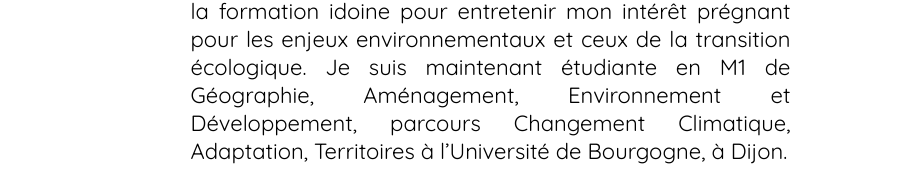
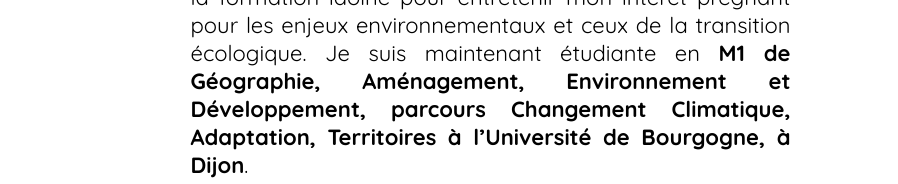
Before and after one commit to AlexMantoux/EdenMantoux, a plain HTML site: page index.html in a window 1280 px wide. Shown: the part 1206-1390 px from the top of the page, 382-1280 px from the left. Drawn offline with nearby package versions, Linux system fonts and the light colour scheme.

Commit message:
Update index.html

```diff
--- a/index.html
+++ b/index.html
@@ -60,7 +60,7 @@
             <div class="presentationBlock">
                 <span>
                     <p>
-                        Après l’obtention d’un bac général spécialités Maths, Physique et HGGSP je me suis dirigée vers une <b>hypokhâgne BL</b> (Lettres et Sciences Sociales). Mon année de <b>khâgne en AL spécialité Histoire-Géographie</b> m’a fait redécouvrir la Géographie et a éveillé chez moi une appétence pour cette dernière qui n’a d’ailleurs eu de cesse de croître jusqu’alors. En effet, à l’issue de ces deux années de CPGE m’ayant permis de cultiver un champ de connaissances variées, je me suis naturellement orientée vers une <b>licence 3 de Géographie et Aménagement à l’Université de Bourgogne.</b> Cette dernière paraissait être la formation idoine pour entretenir mon intérêt prégnant pour les enjeux environnementaux et ceux de la transition écologique. Je suis maintenant étudiante en M1 de Géographie, Aménagement, Environnement et Développement, parcours Changement Climatique, Adaptation, Territoires à l’Université de Bourgogne, à Dijon.
+                        Après l’obtention d’un bac général spécialités Maths, Physique et HGGSP je me suis dirigée vers une <b>hypokhâgne BL</b> (Lettres et Sciences Sociales). Mon année de <b>khâgne en AL spécialité Histoire-Géographie</b> m’a fait redécouvrir la Géographie et a éveillé chez moi une appétence pour cette dernière qui n’a d’ailleurs eu de cesse de croître jusqu’alors. En effet, à l’issue de ces deux années de CPGE m’ayant permis de cultiver un champ de connaissances variées, je me suis naturellement orientée vers une <b>licence 3 de Géographie et Aménagement à l’Université de Bourgogne.</b> Cette dernière paraissait être la formation idoine pour entretenir mon intérêt prégnant pour les enjeux environnementaux et ceux de la transition écologique. Je suis maintenant étudiante en <b>M1 de Géographie, Aménagement, Environnement et Développement, parcours Changement Climatique, Adaptation, Territoires à l’Université de Bourgogne, à Dijon</b>.
                     </p>
                     <p>
                         Dans ce cadre, <b>je recherche aujourd’hui activement une alternance dans le domaine de l’aménagement du territoire et de l’environnement pour la rentrée prochaine</b></p>
```
